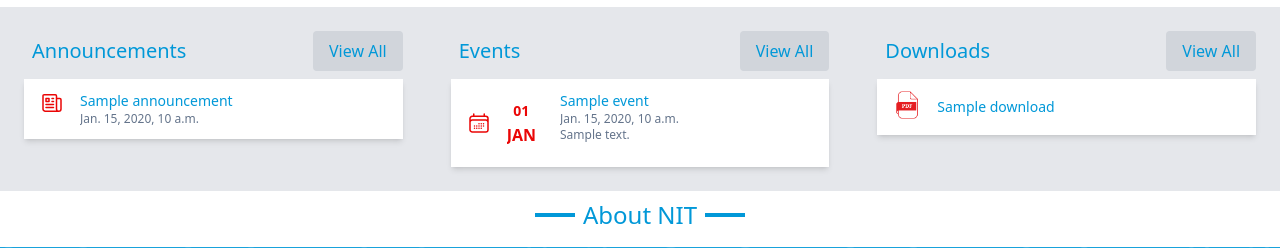
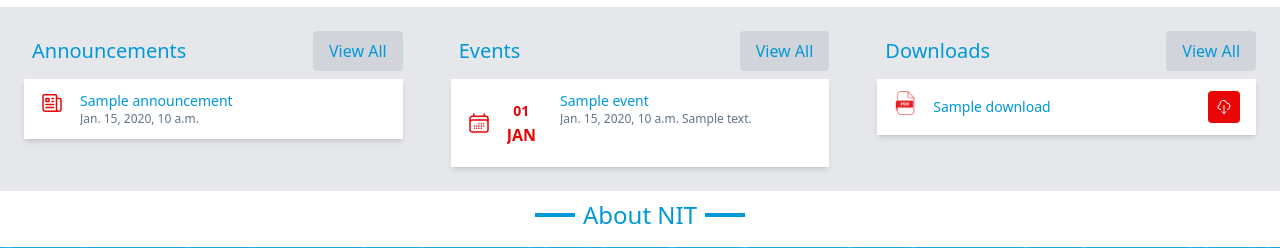
Before and after one commit to kamala96/nit_web, a Django app: template site_app/templates/index.html in a window 1280 px wide. Shown: the part 1801-2049 px from the top of the page. Run offline with Django 3.2, Linux system fonts and the light colour scheme; the template is opened without the code that fills it: most values are stand-ins (such as "Sample title", 1, 10 or a date in 2020); grey boxes marked "Sample" are stand-in pictures; some libraries are stand-ins or nearby versions.

Commit message:
redesign

```diff
--- a/site_app/templates/downloads.html
+++ b/site_app/templates/downloads.html
@@ -41,6 +41,20 @@
         <div class="flex flex-col gap-0 min-h-[2rem] items-start justify-center w-full min-w-0">
           <h4 class="text-sm text-primary">{{ download.title }}</h4>
         </div>
+        <!-- Component: Small primary button with icon  -->
+<button class="inline-flex items-center self-center justify-center h-8 gap-2 px-4 text-xs font-medium tracking-wide text-white transition duration-300 rounded focus-visible:outline-none whitespace-nowrap bg-secondary hover:bg-sky-600 focus:bg-sky-700 disabled:cursor-not-allowed disabled:border-sky-300 disabled:bg-sky-300 disabled:shadow-none">
+  <span class="relative only:-mx-4">
+    <span class="sr-only">Download</span>
+    <svg xmlns="http://www.w3.org/2000/svg" class="w-4 h-4" fill="none" viewBox="0 0 24 24" stroke="currentColor" stroke-width="1.5" role="graphics-symbol" aria-labelledby="title-14 desc-14">
+      <title id="title-14">download</title>
+      <desc id="desc-14">
+        download
+      </desc>
+      <path stroke-linecap="round" stroke-linejoin="round" d="M7 16a4 4 0 01-.88-7.903A5 5 0 1115.9 6L16 6a5 5 0 011 9.9M9 19l3 3m0 0l3-3m-3 3V10" />
+    </svg>
+  </span>
+</button>
+<!-- End Small primary button with icon  -->
       </li>
     </a>
   </div>
--- a/site_app/templates/events.html
+++ b/site_app/templates/events.html
@@ -40,8 +40,8 @@
                 </div>
                 <div class="flex flex-col gap-0 min-h-[2rem] items-start justify-center w-full min-w-0">
                     <h4 class="text-sm text-primary">{{ event.title }}</h4>
-                    <p class="w-full text-xs truncate text-slate-500">{{ event.start_date }}</p>
-                    <p class="w-full text-xs truncate text-slate-500">
+                    {% comment %} <p class="w-full text-xs truncate text-slate-500">{{ event.start_date }}</p> {% endcomment %}
+                    <p class="w-full text-xs truncate text-slate-500"><span>{{ event.start_date }}</spna>
                         <a href="/" class="text-slate-500 hover:text-green-600 transition-colors duration-100">
 
                             {{ event.address }}
```
